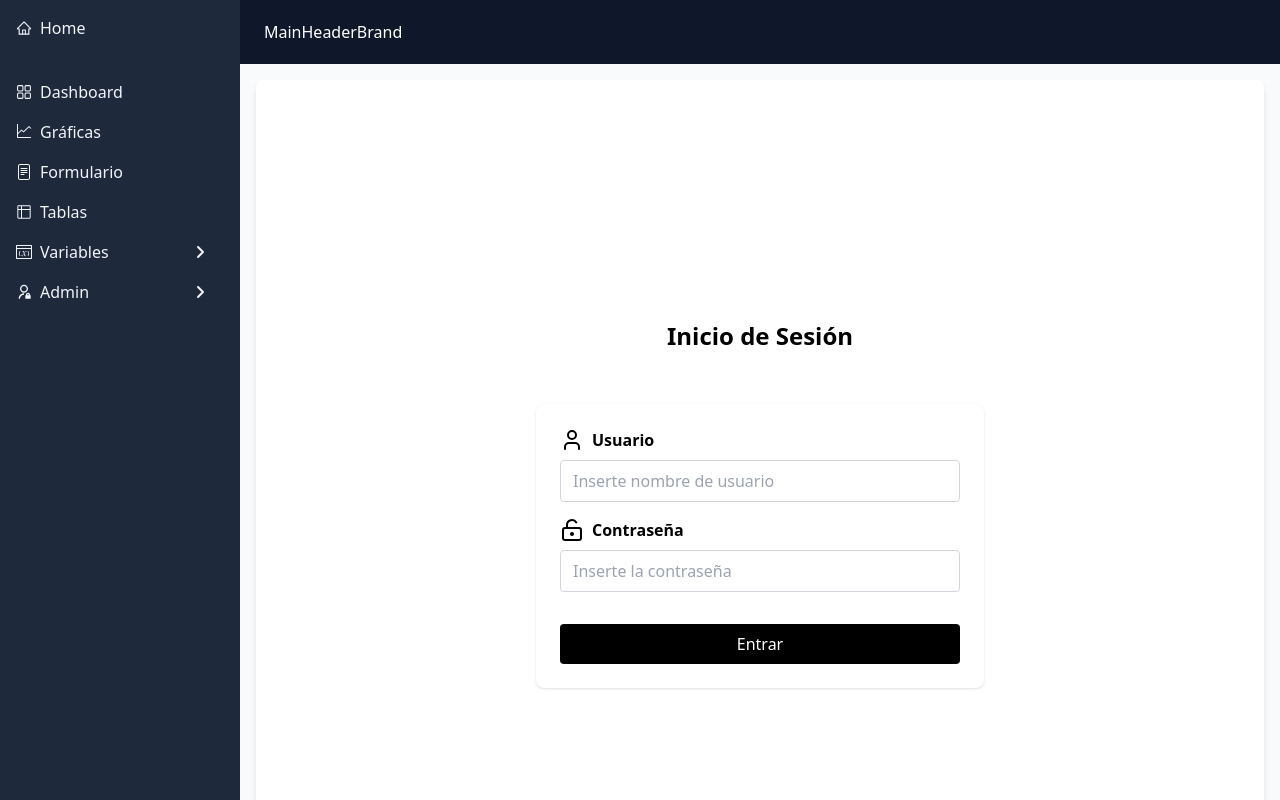
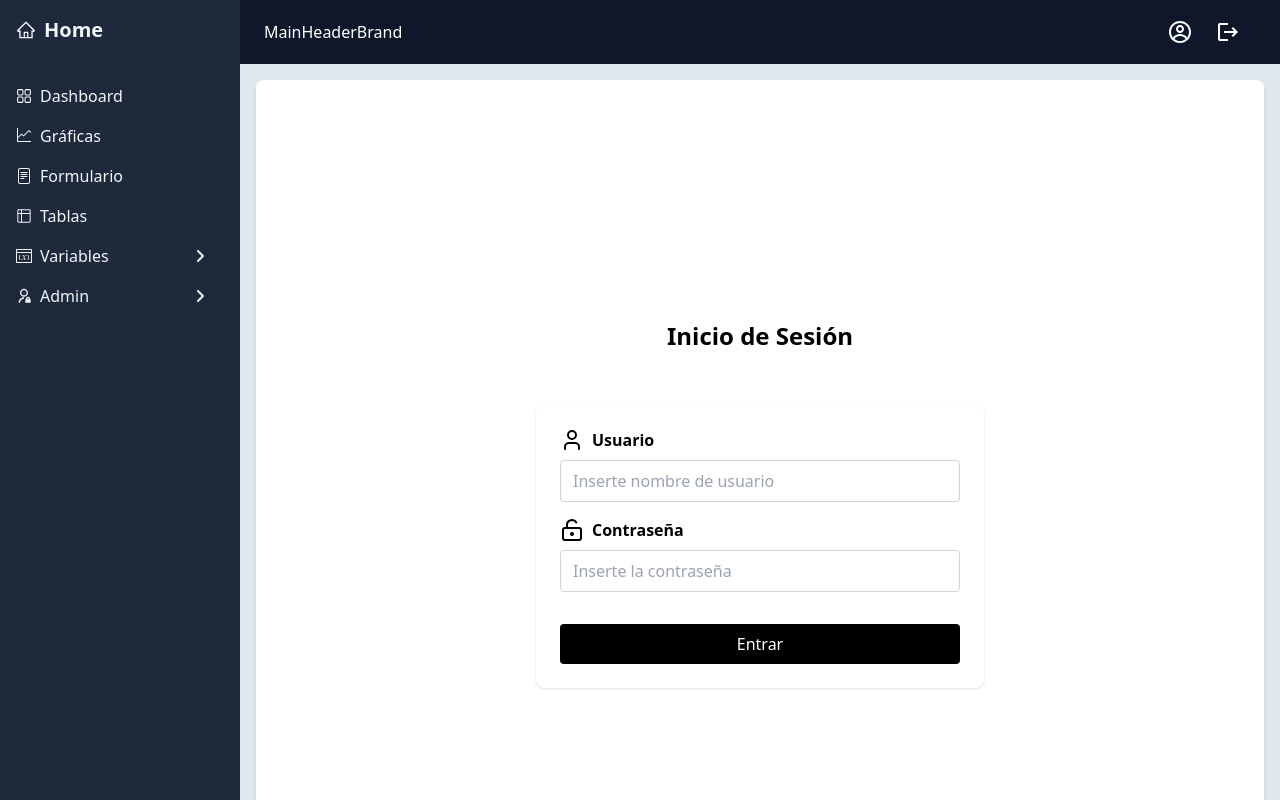
Before and after one commit to JaviInmo/Tailwind-Reset, a Next.js app in the folder tailwindlast_admin/: page / in a window 1280 px wide. Shown: the top 800 px of the page. Built offline with nearby package versions, Linux system fonts and the light colour scheme; no server answers.

Commit message:
final layout sketch

```diff
--- a/tailwindlast_admin/src/app/componentes/MainHeader.tsx
+++ b/tailwindlast_admin/src/app/componentes/MainHeader.tsx
@@ -1,17 +1,31 @@
 "use client";
 import React, { useContext } from "react";
 import { FaBars } from "react-icons/fa";
-import MenuContextProvider, { MenuContext } from "../context/MenuContext";
+import { CgProfile } from "react-icons/cg";
+import { MdLogout } from "react-icons/md";
+import { MenuContext } from "../context/MenuContext";
 
 const MainHeader = () => {
   const { toggle } = useContext(MenuContext);
+
   return (
-    <div className="flex justify-between items-center px-2 h-12 mb-0 gap-2">
-      <div onClick={toggle} className="lg:hidden">
-        <FaBars className="cursor-pointer" />
+    <div className=" flex justify-between items-center px-2 py-2 h-9 w-full mb-0 gap-2 ">
+      <div>
+        <div onClick={toggle} className="lg:hidden">
+          <FaBars className="cursor-pointer" />
+        </div>
+        <div>MainHeaderBrand</div>
       </div>
-      <div>MainHeaderBrand</div>
+      <div className="flex justify-between items-center px-2 py-2 gap-2  ">
+        <div className="flex justify-between items-center px-2 py-2 gap-2  hover:bg-slate-700 hover:underline rounded-xl text-2xl ">
+          <CgProfile />
+        </div>
+        <div className="flex justify-between items-center px-2 py-2 gap-2  hover:bg-slate-700 hover:underline rounded-xl text-2xl">
+          <MdLogout />
+        </div>
+      </div>
     </div>
   );
 };
+
 export default MainHeader;
--- a/tailwindlast_admin/src/app/componentes/MainLayout.tsx
+++ b/tailwindlast_admin/src/app/componentes/MainLayout.tsx
@@ -8,29 +8,36 @@ import { BsFileText } from "react-icons/bs";
 import { VscGraphLine } from "react-icons/vsc";
 import { GoTable } from "react-icons/go";
 import { VscVariableGroup } from "react-icons/vsc";
-import { FaAngleRight } from "react-icons/fa6";
+import { FaAngleRight, FaAnglesLeft } from "react-icons/fa6";
 import { RiAdminLine } from "react-icons/ri";
 import Link from "next/link";
 import { MenuContext } from "../context/MenuContext"; // Asegúrate de que esta ruta es correcta
 
 const MainLayout = ({ children }: PropsWithChildren) => {
-  const { open } = useContext(MenuContext);
+  const { open, toggle } = useContext(MenuContext); // Añadimos toggle para manejar el estado
 
   return (
     <div className="bg-slate-100 w-screen min-h-screen relative flex">
       <aside
-        className={`bg-slate-800 text-slate-100 absolute lg:fixed top-0 left-0 h-full transition-transform duration-500 ease-in-out transform ${
+        className={`bg-slate-800 text-slate-100 fixed top-0 left-0 h-full transition-transform duration-500 ease-in-out z-50 ${
           open ? "translate-x-0" : "-translate-x-full"
-        } lg:translate-x-0 z-50`}
+        } lg:translate-x-0`}
         style={{
-          width: "15rem",
+          width: "15rem", // Mantener el ancho fijo
           overflow: "hidden",
         }}
       >
-        <ul className="transition-opacity duration-500 ease-in-out py-2 px-2 mr-4">
-          <li className="flex justify-start items-center hover:bg-slate-700 hover:underline rounded-xl p-2 mb-6">
-            <AiOutlineHome className="mr-2" />
-            <Link href="/">Home</Link>
+        <ul className="py-2 px-2 mr-4">
+          <li className="flex justify-start items-center hover:bg-slate-700 hover:underline rounded-xl p-2 mb-6  ">
+            <AiOutlineHome className="mr-2 font-bold text-xl" />
+            <Link className="flex-1 font-bold text-xl" href="/">
+              Home
+            </Link>
+            {/* Mostrar el icono solo fuera de lg */}
+            <FaAnglesLeft
+              className="block lg:hidden cursor-pointer"
+              onClick={toggle} // Cerrar el menú cuando se haga clic en la flecha
+            />
           </li>
           <li className="flex justify-start items-center hover:bg-slate-700 hover:underline rounded-xl p-2">
             <RxDashboard className="mr-2" />
@@ -60,20 +67,18 @@ const MainLayout = ({ children }: PropsWithChildren) => {
           </li>
         </ul>
       </aside>
+
       <div
         className={`flex flex-col flex-1 transition-all duration-500 ease-in-out ${
-          open ? "ml-60" : "ml-0"
+          open ? "opacity-80" : "opacity-100"
         } lg:ml-60`}
       >
         <header className="flex-none w-full bg-slate-900 text-white h-16 flex items-center px-4 transition-all duration-500 ease-in-out">
           <MainHeader />
         </header>
-        <main className="flex-1 bg-slate-50 p-4 transition-all duration-500 ease-in-out">
+        <main className="flex-1 bg-slate-200 p-4 transition-all duration-500 ease-in-out">
           <div className="bg-white shadow-md p-6 rounded-lg">{children}</div>
         </main>
-        <footer className="flex-none w-full bg-slate-700 text-slate-200 h-16 flex items-center justify-center transition-all duration-500 ease-in-out">
-          Footer Content
-        </footer>
       </div>
     </div>
   );
```
